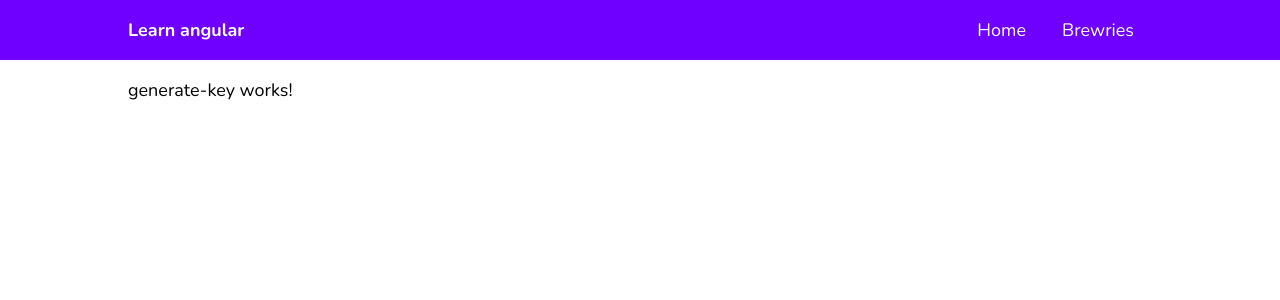
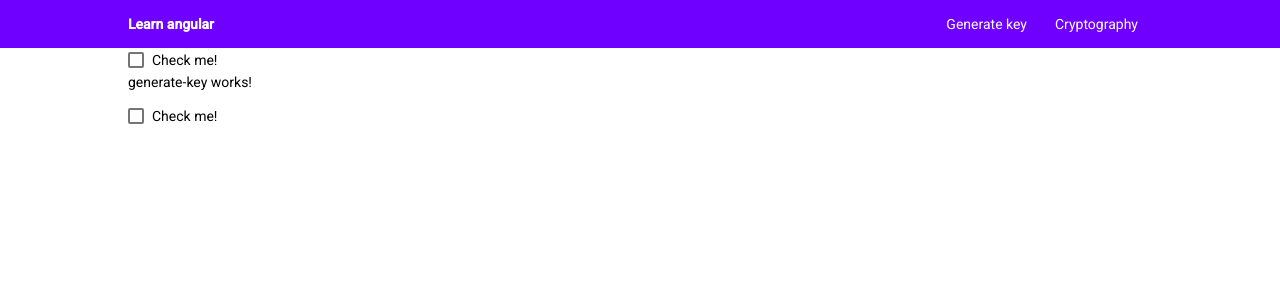
Before and after one commit to kaveer/AsymetricCryptogrsphy, an Angular app: page / in a window 1280 px wide. Shown: the top 300 px of the page. Built offline with nearby package versions, Linux system fonts and the light colour scheme.

Commit message:
Add angular material in project

```diff
--- a/angular.json
+++ b/angular.json
@@ -28,6 +28,7 @@
               "src/assets"
             ],
             "styles": [
+              "./node_modules/@angular/material/prebuilt-themes/indigo-pink.css",
               "src/styles.scss"
             ],
             "scripts": []
@@ -92,6 +93,7 @@
               "src/assets"
             ],
             "styles": [
+              "./node_modules/@angular/material/prebuilt-themes/indigo-pink.css",
               "src/styles.scss"
             ],
             "scripts": []
@@ -123,6 +125,7 @@
           }
         }
       }
-    }},
+    }
+  },
   "defaultProject": "AsymetricCryptography"
 }
--- a/package.json
+++ b/package.json
@@ -12,10 +12,12 @@
   "private": true,
   "dependencies": {
     "@angular/animations": "~9.1.0",
+    "@angular/cdk": "^9.2.0",
     "@angular/common": "~9.1.0",
     "@angular/compiler": "~9.1.0",
     "@angular/core": "~9.1.0",
     "@angular/forms": "~9.1.0",
+    "@angular/material": "^9.2.0",
     "@angular/platform-browser": "~9.1.0",
     "@angular/platform-browser-dynamic": "~9.1.0",
     "@angular/router": "~9.1.0",
--- a/src/app/app.component.html
+++ b/src/app/app.component.html
@@ -3,13 +3,16 @@
     <a href="#" class="logo">Learn angular</a>
     <nav>
       <ul>
-        <li><a href href="#" [routerLink]="['/']">Home</a></li>
-        <li><a href="#" [routerLink]="['/crypt']">Brewries</a></li>
+        <li><a href href="#" [routerLink]="['/']">Generate key</a></li>
+        <li><a href="#" [routerLink]="['/crypt']">Cryptography</a></li>
       </ul>
     </nav>
   </div>
 </header>
 
+
 <div class="container">
+  <mat-checkbox>Check me!</mat-checkbox>
+
   <router-outlet></router-outlet>
 </div>
--- a/src/app/generate-key/generate-key.component.html
+++ b/src/app/generate-key/generate-key.component.html
@@ -1 +1,2 @@
 <p>generate-key works!</p>
+<mat-checkbox>Check me!</mat-checkbox>
--- a/src/index.html
+++ b/src/index.html
@@ -6,8 +6,10 @@
   <base href="/">
   <meta name="viewport" content="width=device-width, initial-scale=1">
   <link rel="icon" type="image/x-icon" href="favicon.ico">
+  <link href="https://fonts.googleapis.com/css?family=Roboto:300,400,500&display=swap" rel="stylesheet">
+  <link href="https://fonts.googleapis.com/icon?family=Material+Icons" rel="stylesheet">
 </head>
-<body>
+<body class="mat-typography">
   <app-root></app-root>
 </body>
 </html>
--- a/src/styles.scss
+++ b/src/styles.scss
@@ -1,3 +1,31 @@
+
+// Custom Theming for Angular Material
+// For more information: https://material.angular.io/guide/theming
+@import '~@angular/material/theming';
+// Plus imports for other components in your app.
+
+// Include the common styles for Angular Material. We include this here so that you only
+// have to load a single css file for Angular Material in your app.
+// Be sure that you only ever include this mixin once!
+@include mat-core();
+
+// Define the palettes for your theme using the Material Design palettes available in palette.scss
+// (imported above). For each palette, you can optionally specify a default, lighter, and darker
+// hue. Available color palettes: https://material.io/design/color/
+$AsymetricCryptography-primary: mat-palette($mat-indigo);
+$AsymetricCryptography-accent: mat-palette($mat-pink, A200, A100, A400);
+
+// The warn palette is optional (defaults to red).
+$AsymetricCryptography-warn: mat-palette($mat-red);
+
+// Create the theme object (a Sass map containing all of the palettes).
+$AsymetricCryptography-theme: mat-light-theme($AsymetricCryptography-primary, $AsymetricCryptography-accent, $AsymetricCryptography-warn);
+
+// Include theme styles for core and each component used in your app.
+// Alternatively, you can import and @include the theme mixins for each component
+// that you are using.
+@include angular-material-theme($AsymetricCryptography-theme);
+
 /* You can add global styles to this file, and also import other style files */
 
 @import url('https://fonts.googleapis.com/css?family=Nunito:400,700&display=swap');
@@ -49,3 +77,5 @@ header {
 h1 {
     margin-top: 2em;
 }
+html, body { height: 100%; }
+body { margin: 0; font-family: Roboto, "Helvetica Neue", sans-serif; }
```
Also changed, not shown: src/app/app.module.ts (+13 -2 lines), 1 other file (tests, documents, lock files or other folders).
